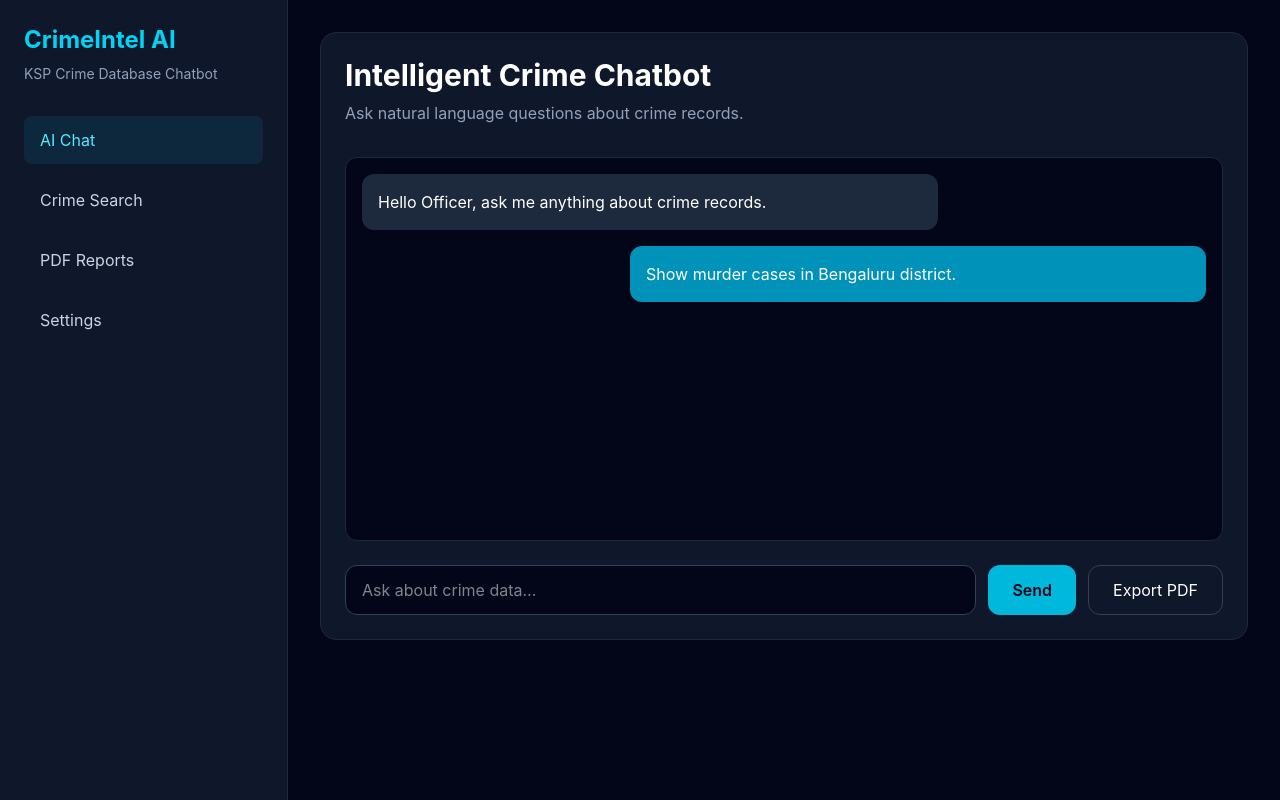
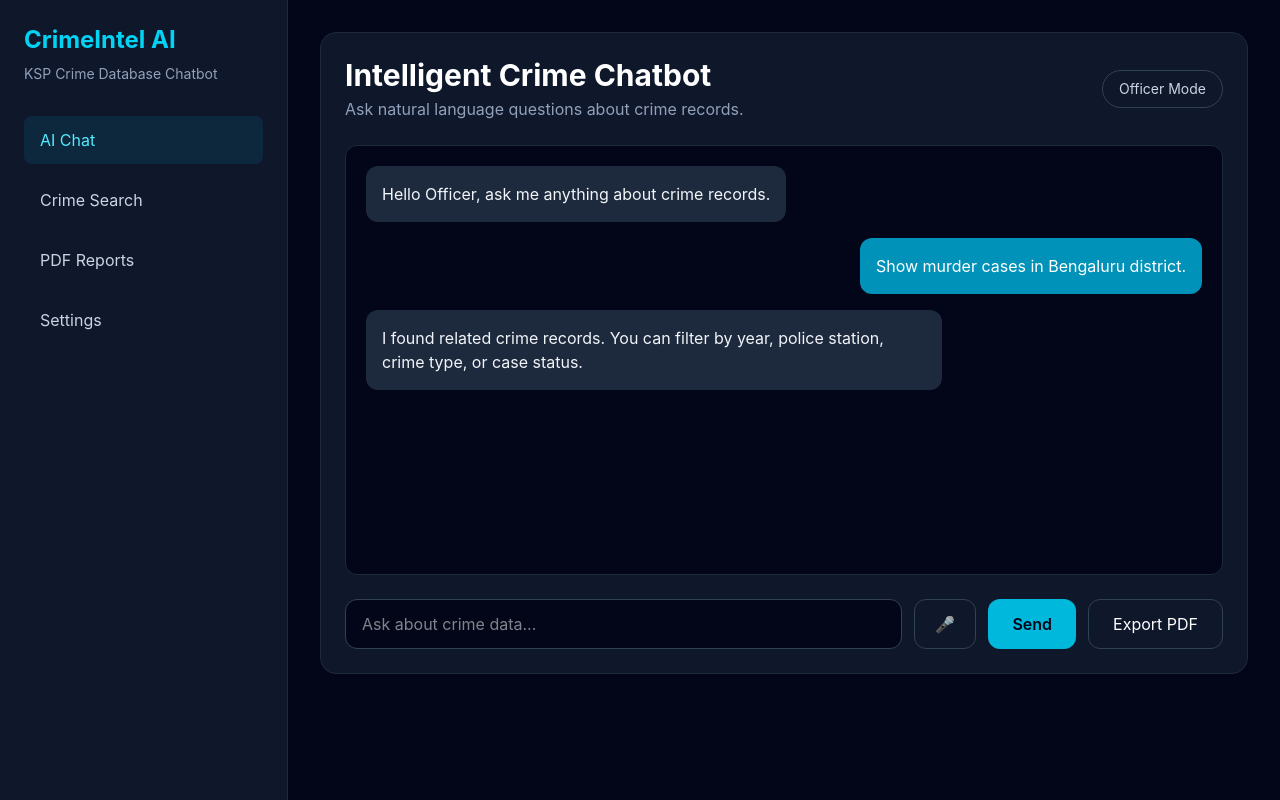
Before and after one commit to Ayush-eng-ai/Datathon-2026-CrimeAI, a React app in the folder Project-1-CrimeIntel-AI-Chatbot/frontend/: page / in a window 1280 px wide. Built offline with nearby package versions, Linux system fonts and the light colour scheme; the HTML template or start-up script is replaced by a standard one.

Commit message:
Build modular React chatbot UI components

```diff
--- a/Project-1-CrimeIntel-AI-Chatbot/frontend/src/App.jsx
+++ b/Project-1-CrimeIntel-AI-Chatbot/frontend/src/App.jsx
@@ -1,72 +1,19 @@
-import { useState } from 'react'
-import reactLogo from './assets/react.svg'
-import viteLogo from './assets/vite.svg'
-import heroImg from './assets/hero.png'
-import './App.css'
+import Sidebar from "./components/layout/Sidebar"
+import Header from "./components/layout/Header"
+import ChatWindow from "./components/chat/ChatWindow"
+import ChatInput from "./components/chat/ChatInput"
 
 function App() {
   return (
     <div className="min-h-screen bg-slate-950 text-white">
       <div className="flex min-h-screen">
-        <aside className="w-72 border-r border-slate-800 bg-slate-900 p-6">
-          <h1 className="text-2xl font-bold text-cyan-400">
-            CrimeIntel AI
-          </h1>
-
-          <p className="mt-2 text-sm text-slate-400">
-            KSP Crime Database Chatbot
-          </p>
-
-          <nav className="mt-8 space-y-3">
-            <p className="rounded-lg bg-cyan-500/10 px-4 py-3 text-cyan-300">
-              AI Chat
-            </p>
-            <p className="rounded-lg px-4 py-3 text-slate-300">
-              Crime Search
-            </p>
-            <p className="rounded-lg px-4 py-3 text-slate-300">
-              PDF Reports
-            </p>
-            <p className="rounded-lg px-4 py-3 text-slate-300">
-              Settings
-            </p>
-          </nav>
-        </aside>
+        <Sidebar />
 
         <main className="flex-1 p-8">
           <div className="rounded-2xl border border-slate-800 bg-slate-900 p-6">
-            <h2 className="text-3xl font-bold">
-              Intelligent Crime Chatbot
-            </h2>
-
-            <p className="mt-2 text-slate-400">
-              Ask natural language questions about crime records.
-            </p>
-
-            <div className="mt-8 h-96 rounded-xl border border-slate-800 bg-slate-950 p-4">
-              <div className="mb-4 max-w-xl rounded-xl bg-slate-800 p-4">
-                Hello Officer, ask me anything about crime records.
-              </div>
-
-              <div className="ml-auto max-w-xl rounded-xl bg-cyan-600 p-4">
-                Show murder cases in Bengaluru district.
-              </div>
-            </div>
-
-            <div className="mt-6 flex gap-3">
-              <input
-                className="flex-1 rounded-xl border border-slate-700 bg-slate-950 px-4 py-3 outline-none focus:border-cyan-400"
-                placeholder="Ask about crime data..."
-              />
-
-              <button className="rounded-xl bg-cyan-500 px-6 py-3 font-semibold text-slate-950">
-                Send
-              </button>
-
-              <button className="rounded-xl border border-slate-700 px-6 py-3">
-                Export PDF
-              </button>
-            </div>
+            <Header />
+            <ChatWindow />
+            <ChatInput />
           </div>
         </main>
       </div>
--- /dev/null
+++ b/Project-1-CrimeIntel-AI-Chatbot/frontend/src/components/chat/ChatInput.jsx
@@ -0,0 +1,24 @@
+function ChatInput() {
+  return (
+    <div className="mt-6 flex gap-3">
+      <input
+        className="flex-1 rounded-xl border border-slate-700 bg-slate-950 px-4 py-3 text-white outline-none focus:border-cyan-400"
+        placeholder="Ask about crime data..."
+      />
+
+      <button className="rounded-xl border border-slate-700 px-5 py-3 text-white">
+        🎤
+      </button>
+
+      <button className="rounded-xl bg-cyan-500 px-6 py-3 font-semibold text-slate-950">
+        Send
+      </button>
+
+      <button className="rounded-xl border border-slate-700 px-6 py-3 text-white">
+        Export PDF
+      </button>
+    </div>
+  )
+}
+
+export default ChatInput
--- /dev/null
+++ b/Project-1-CrimeIntel-AI-Chatbot/frontend/src/components/chat/ChatWindow.jsx
@@ -0,0 +1,29 @@
+import MessageBubble from "./MessageBubble"
+
+function ChatWindow() {
+  const messages = [
+    {
+      type: "bot",
+      message: "Hello Officer, ask me anything about crime records.",
+    },
+    {
+      type: "user",
+      message: "Show murder cases in Bengaluru district.",
+    },
+    {
+      type: "bot",
+      message:
+        "I found related crime records. You can filter by year, police station, crime type, or case status.",
+    },
+  ]
+
+  return (
+    <div className="h-[430px] space-y-4 overflow-y-auto rounded-xl border border-slate-800 bg-slate-950 p-5">
+      {messages.map((item, index) => (
+        <MessageBubble key={index} type={item.type} message={item.message} />
+      ))}
+    </div>
+  )
+}
+
+export default ChatWindow
--- /dev/null
+++ b/Project-1-CrimeIntel-AI-Chatbot/frontend/src/components/chat/MessageBubble.jsx
@@ -0,0 +1,17 @@
+function MessageBubble({ type, message }) {
+  const isUser = type === "user"
+
+  return (
+    <div className={`flex ${isUser ? "justify-end" : "justify-start"}`}>
+      <div
+        className={`max-w-xl rounded-xl p-4 ${
+          isUser ? "bg-cyan-600 text-white" : "bg-slate-800 text-slate-100"
+        }`}
+      >
+        {message}
+      </div>
+    </div>
+  )
+}
+
+export default MessageBubble
--- /dev/null
+++ b/Project-1-CrimeIntel-AI-Chatbot/frontend/src/components/layout/Header.jsx
@@ -0,0 +1,18 @@
+function Header() {
+  return (
+    <header className="mb-6 flex items-center justify-between">
+      <div>
+        <h2 className="text-3xl font-bold text-white">Intelligent Crime Chatbot</h2>
+        <p className="mt-1 text-slate-400">
+          Ask natural language questions about crime records.
+        </p>
+      </div>
+
+      <div className="rounded-full border border-slate-700 px-4 py-2 text-sm text-slate-300">
+        Officer Mode
+      </div>
+    </header>
+  )
+}
+
+export default Header
--- /dev/null
+++ b/Project-1-CrimeIntel-AI-Chatbot/frontend/src/components/layout/Sidebar.jsx
@@ -0,0 +1,25 @@
+function Sidebar() {
+  return (
+    <aside className="w-72 min-h-screen border-r border-slate-800 bg-slate-900 p-6">
+      <h1 className="text-2xl font-bold text-cyan-400">CrimeIntel AI</h1>
+      <p className="mt-2 text-sm text-slate-400">KSP Crime Database Chatbot</p>
+
+      <nav className="mt-8 space-y-3">
+        {["AI Chat", "Crime Search", "PDF Reports", "Settings"].map((item, index) => (
+          <div
+            key={item}
+            className={`rounded-lg px-4 py-3 ${
+              index === 0
+                ? "bg-cyan-500/10 text-cyan-300"
+                : "text-slate-300 hover:bg-slate-800"
+            }`}
+          >
+            {item}
+          </div>
+        ))}
+      </nav>
+    </aside>
+  )
+}
+
+export default Sidebar
```
